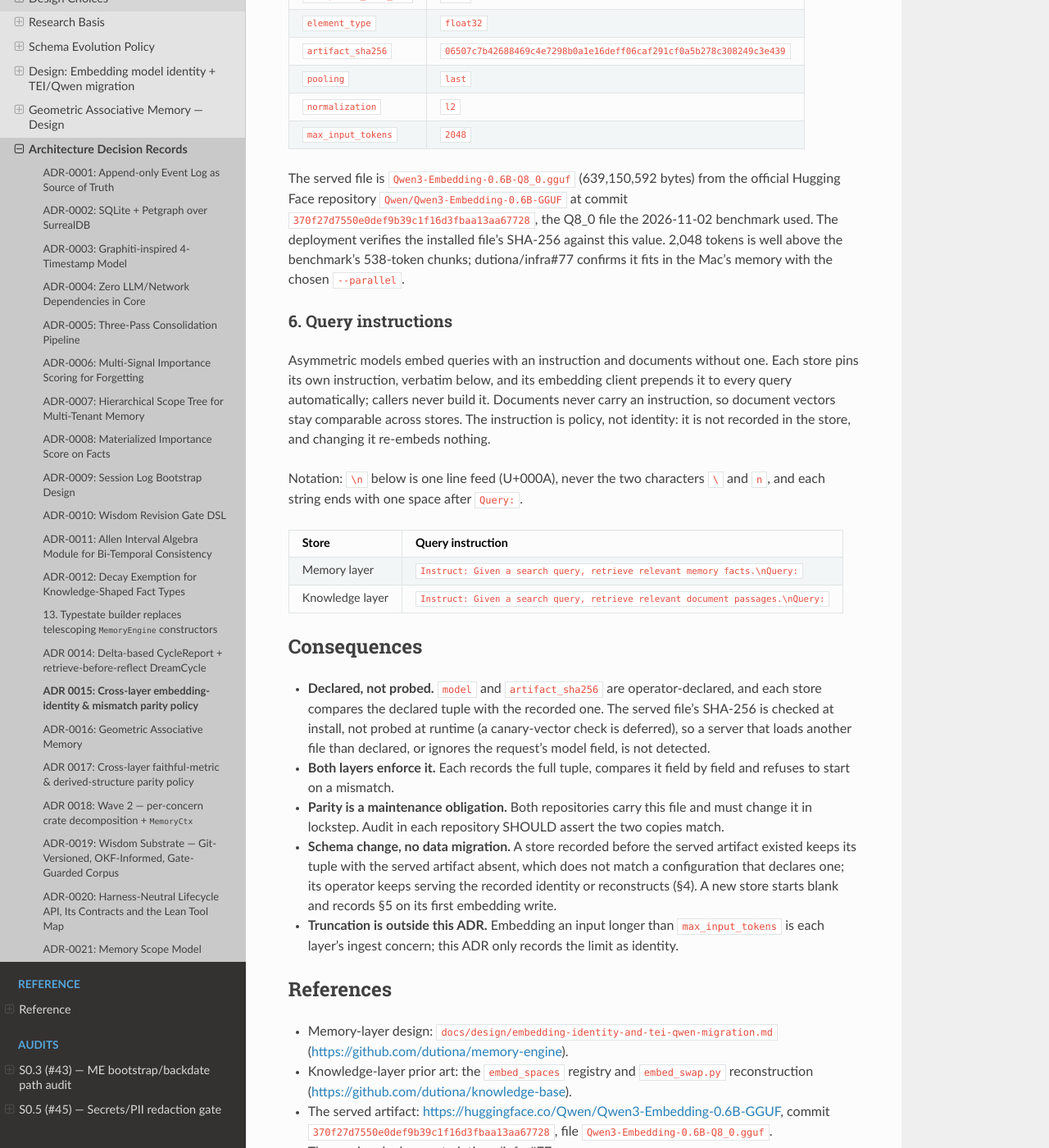
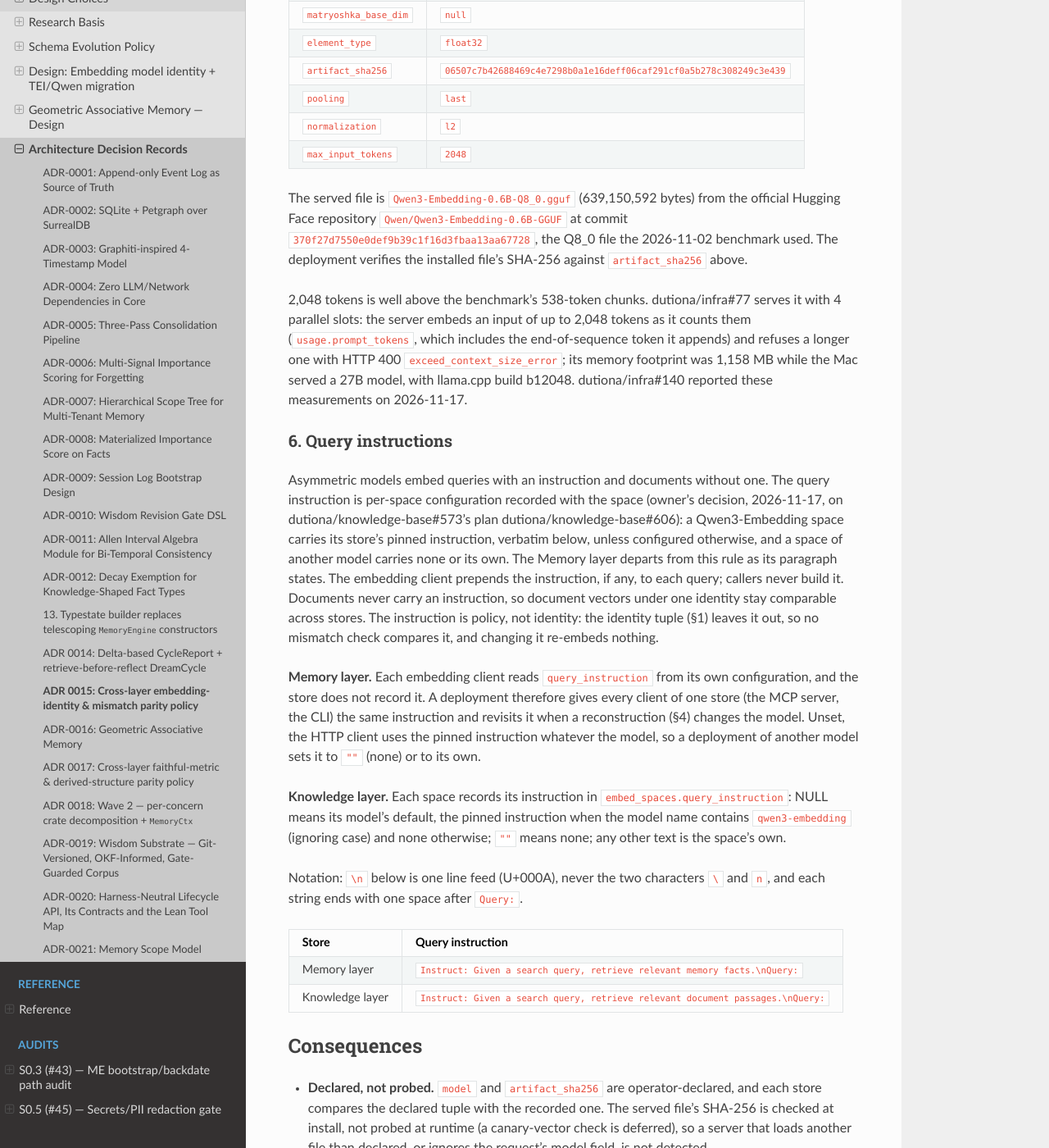
Before and after one commit to dutiona/memory-engine, a Sphinx documentation site: the page built from docs/design/adr/0015-cross-layer-embedding-identity-policy.md, in a window 1280 px wide and 1400 px high, scrolled down 3521 px. Shown: the whole window at 82% size. Built offline with Sphinx 7.4.7 and the Read the Docs theme 3.1.0, drawn with Linux system fonts in a browser that asks for light colours; some of the changed text lies outside the part shown.

Commit message:
docs(adr): amend ADR-0015 §5 with the measured serving facts and §6 with per-space query instructions
§5 was left for filling when dutiona/memory-engine#1017 merged: dutiona/infra#140 reports
what dutiona/infra#77 measured (2,048 server tokens, 4 parallel slots, 1,158 MB beside a 27B
model, llama.cpp b12048), quoted word for word with its source and date.

§6 states the 2026-11-17 owner decision (dutiona/knowledge-base#606) as
dutiona/knowledge-base#573 implemented it: the query instruction is per-space configuration
recorded with the space. The Memory layer records it per client instead, so §6 says so and
states the deployment's duties; dutiona/memory-engine#1104 tracks converging it.

The copy in dutiona/knowledge-base carries the same bytes.

Refs dutiona/infra#37

```diff
--- a/docs/design/adr/0015-cross-layer-embedding-identity-policy.md
+++ b/docs/design/adr/0015-cross-layer-embedding-identity-policy.md
@@ -1,6 +1,6 @@
 # ADR 0015: Cross-layer embedding-identity & mismatch parity policy
 
-**Status:** Accepted (2026-06-16); amended 2026-11-16 (dutiona/memory-engine#1017: served artifact, pinned identity, per-store query instructions)
+**Status:** Accepted (2026-06-16); amended 2026-11-16 (dutiona/memory-engine#1017: served artifact, pinned identity, per-store query instructions); amended 2026-11-19 (dutiona/memory-engine#1078, dutiona/knowledge-base#607: measured serving facts, per-space query instructions)
 **Date:** 2026-06-16
 **Scope:** Cross-layer — **Memory** layer and **Knowledge** layer
 
@@ -148,17 +148,39 @@ Both layers serve and record this identity:
 The served file is `Qwen3-Embedding-0.6B-Q8_0.gguf` (639,150,592 bytes) from the official
 Hugging Face repository `Qwen/Qwen3-Embedding-0.6B-GGUF` at commit
 `370f27d7550e0def9b39c1f16d3fbaa13aa67728`, the Q8_0 file the 2026-11-02 benchmark used.
-The deployment verifies the installed file's SHA-256 against this value. 2,048 tokens is
-well above the benchmark's 538-token chunks; dutiona/infra#77 confirms it fits in the
-Mac's memory with the chosen `--parallel`.
+The deployment verifies the installed file's SHA-256 against `artifact_sha256` above.
+
+2,048 tokens is well above the benchmark's 538-token chunks. dutiona/infra#77 serves it
+with 4 parallel slots: the server embeds an input of up to 2,048 tokens as it counts them
+(`usage.prompt_tokens`, which includes the end-of-sequence token it appends) and refuses
+a longer one with HTTP 400 `exceed_context_size_error`; its memory footprint was 1,158 MB
+while the Mac served a 27B model, with llama.cpp build b12048. dutiona/infra#140 reported
+these measurements on 2026-11-17.
 
 ### 6. Query instructions
 
-Asymmetric models embed queries with an instruction and documents without one. Each store
-pins its own instruction, verbatim below, and its embedding client prepends it to every
-query automatically; callers never build it. Documents never carry an instruction, so
-document vectors stay comparable across stores. The instruction is policy, not identity:
-it is not recorded in the store, and changing it re-embeds nothing.
+Asymmetric models embed queries with an instruction and documents without one. The query
+instruction is per-space configuration recorded with the space (owner's decision,
+2026-11-17, on dutiona/knowledge-base#573's plan dutiona/knowledge-base#606): a
+Qwen3-Embedding space carries its store's pinned instruction, verbatim below, unless
+configured otherwise, and a space of another model carries none or its own. The Memory
+layer departs from this rule as its paragraph states. The embedding client prepends the
+instruction, if any, to each query; callers never build it. Documents never carry an
+instruction, so document vectors under one identity stay comparable across stores. The
+instruction is policy, not identity: the identity tuple (§1) leaves it out, so no
+mismatch check compares it, and changing it re-embeds nothing.
+
+**Memory layer.** Each embedding client reads `query_instruction` from its own
+configuration, and the store does not record it. A deployment therefore gives every
+client of one store (the MCP server, the CLI) the same instruction and revisits it when a
+reconstruction (§4) changes the model. Unset, the HTTP client uses the pinned instruction
+whatever the model, so a deployment of another model sets it to `""` (none) or to its
+own.
+
+**Knowledge layer.** Each space records its instruction in
+`embed_spaces.query_instruction`: NULL means its model's default, the pinned instruction
+when the model name contains `qwen3-embedding` (ignoring case) and none otherwise; `""`
+means none; any other text is the space's own.
 
 Notation: `\n` below is one line feed (U+000A), never the two characters `\` and `n`, and
 each string ends with one space after `Query:`.
```
